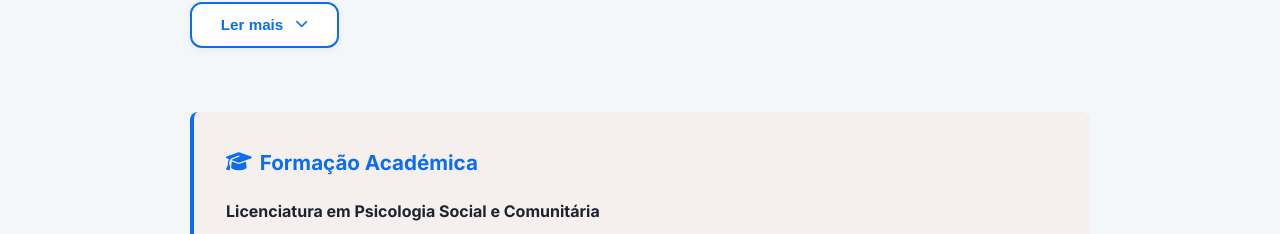
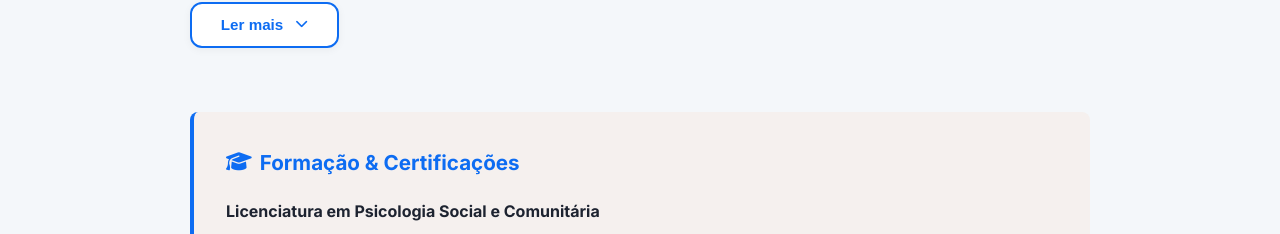
Before and after one commit to afonsoDomingos/gabrielarmindo, a Vue app: page / in a window 1280 px wide. Shown: the part 1260-1494 px from the top of the page. Built offline with nearby package versions, Linux system fonts and the light colour scheme; no server answers.

Commit message:
style: rename headers to Formação & Certificações and Certificações & Recomendações

```diff
--- a/src/components/About.vue
+++ b/src/components/About.vue
@@ -42,7 +42,7 @@ const toggleExpand = () => {
           </button>
 
           <div class="about-education">
-            <h3><i class="fas fa-graduation-cap"></i> {{ t('Formação Académica', 'Academic Education') }}</h3>
+            <h3><i class="fas fa-graduation-cap"></i> {{ t('Formação & Certificações', 'Education & Certifications') }}</h3>
             <ul>
               <li>
                 <strong>{{ t('Licenciatura em Psicologia Social e Comunitária', 'Bachelor in Social and Community Psychology') }}</strong>
--- a/src/components/Certifications.vue
+++ b/src/components/Certifications.vue
@@ -31,7 +31,7 @@ const certifications = computed(() => [
     <div class="container">
       <div class="section-header text-center reveal">
         <span class="section-tag">{{ t('Qualificações', 'Qualifications') }}</span>
-        <h2 class="section-title">{{ t('Certificações & Treinamentos', 'Certifications & Training') }}</h2>
+        <h2 class="section-title">{{ t('Certificações & Recomendações', 'Certifications & Recommendations') }}</h2>
       </div>
 
       <div class="cert-grid">
--- a/src/components/ResumeTabs.vue
+++ b/src/components/ResumeTabs.vue
@@ -112,7 +112,7 @@ const experiences = computed(() => [
             <!-- Formação e Certificação -->
             <div v-else-if="activeTab === 'education'" class="tab-pane" key="edu">
               <div class="education-section">
-                <h3 class="pane-title">{{ t('Certificações & Formações', 'Certifications & Training') }}</h3>
+                <h3 class="pane-title">{{ t('Certificações & Recomendações', 'Certifications & Recommendations') }}</h3>
                 <p class="pane-subtitle">{{ t('Certificados profissionais, cartas de recomendação e distinções obtidas ao longo da trajectória profissional.', 'Professional certificates, recommendation letters and distinctions obtained throughout my professional career.') }}</p>
 
                 <div class="cert-category-grid">
```
Also changed, not shown: 4 other files (tests, documents, lock files or other folders).
